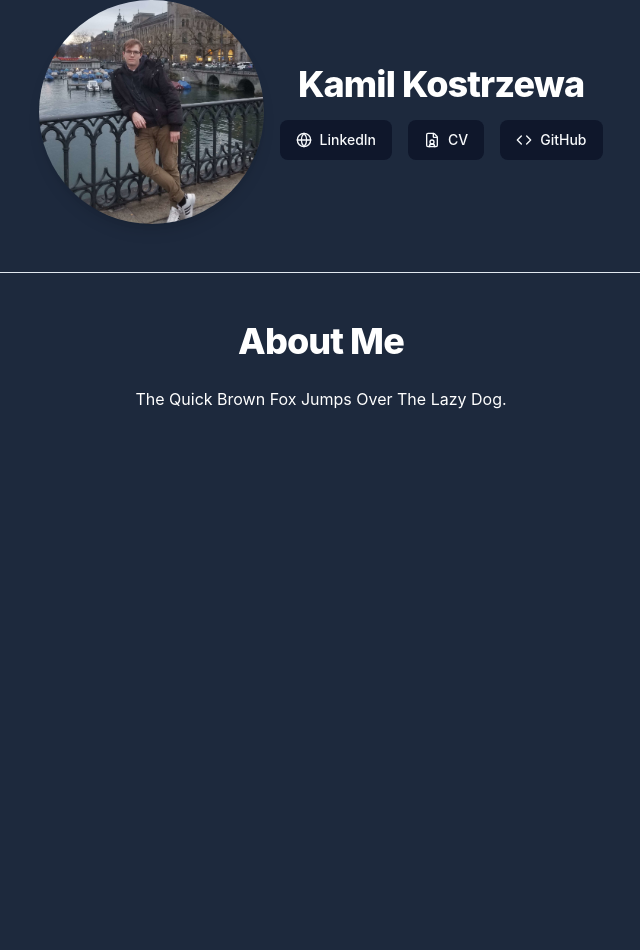
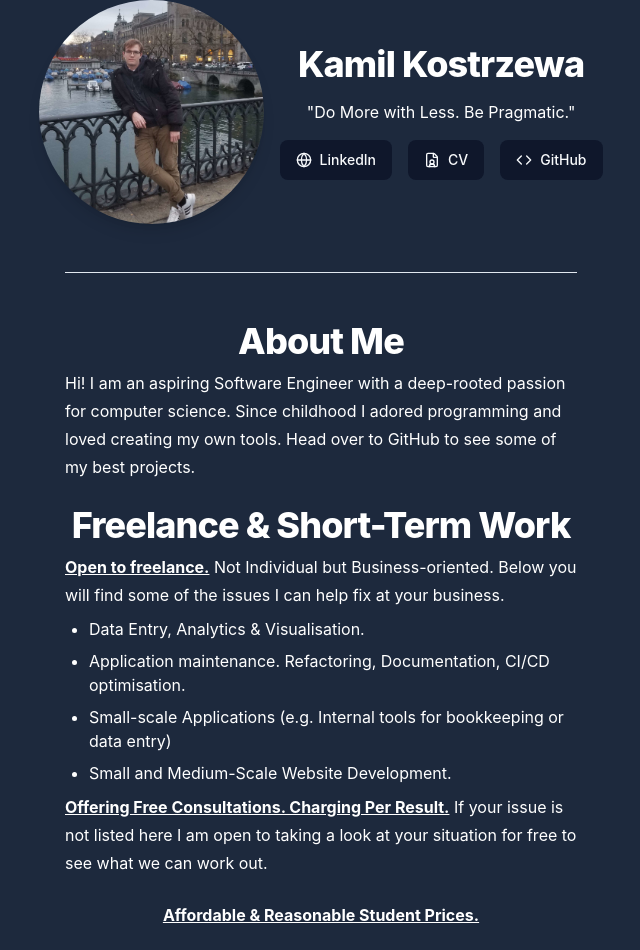
Before and after one commit to K0Stek122/k0stek122.github.io, a React (Vite) app: page /employers in a window 1280 px wide. Shown: the top 950 px of the page, without its empty margins (319-959 px from the left). Before the commit the page ends 800 px from the top, so only its background shows below. Built offline with nearby package versions, Linux system fonts and the light colour scheme.

Commit message:
feat: enhance Employers page with a personal quote, freelance offerings, and detailed service list

```diff
--- a/src/pages/employers.tsx
+++ b/src/pages/employers.tsx
@@ -34,6 +34,9 @@ const EmployersPage: React.FC<EmployersPageProps> = () => {
                 />
                 <div className="flex flex-col items-center justify-center gap-4 bg-slate-800">
                     <H1 text="Kamil Kostrzewa"></H1>
+                    <p className=" [&:not(:first-child)]: text-white">
+                        "Do More with Less. Be Pragmatic."
+                    </p>
                     <div className="flex flex-row items-center justify-center gap-4 bg-slate-800">
 
                         <Button
@@ -66,11 +69,32 @@ const EmployersPage: React.FC<EmployersPageProps> = () => {
                     </div>
                 </div>
             </div>
-            <Separator className="animate-fadeInUp max-w-3/5" />
-            <div className="animate-fadeInUp flex flex-col items-center w-screen bg-slate-800 max-w-3/5">
+            <Separator className="animate-fadeInUp max-w-2/5" />
+            <div className="animate-fadeInUp flex flex-col items-center w-screen bg-slate-800 max-w-2/5">
+
                 <H1 text="About Me" />
-                <p className="leading-7 [&:not(:first-child)]:mt-6 text-white">
-                    The Quick Brown Fox Jumps Over The Lazy Dog.
+                <p className="leading-7 [&:not(:first-child)]:mb-6 mt-2 text-white">
+                    Hi! I am an aspiring Software Engineer with a deep-rooted passion for computer science. Since childhood I adored programming and loved creating my own tools. Head over to GitHub to see some of my best projects.
+                </p>
+
+                <H1 text="Freelance & Short-Term Work" />
+                <p className="leading-7 [&:not(:first-child)]:mt-2 text-white">
+                    <b className="underline">Open to freelance.</b> Not Individual but Business-oriented. Below you will find some of the issues I can help fix at your business.
+                </p>
+
+                <ul className="ml-6 list-disc mt-2 text-white">
+                    <li className="mb-2">Data Entry, Analytics & Visualisation.</li>
+                    <li className="mb-2">Application maintenance. Refactoring, Documentation, CI/CD optimisation.</li>
+                    <li className="mb-2">Small-scale Applications (e.g. Internal tools for bookkeeping or data entry)</li>
+                    <li className="mb-2">Small and Medium-Scale Website Development.</li>
+                </ul>
+
+                <p className="leading-7 [&:not(:first-child)]:mb-6 text-white">
+                    <b className="underline">Offering Free Consultations. Charging Per Result.</b> If your issue is not listed here I am open to taking a look at your situation for free to see what we can work out.
+                </p>
+
+                <p className="leading-7 [&:not(:first-child)]:mb-6 text-white">
+                    <b className="underline">Affordable & Reasonable Student Prices.</b>
                 </p>
             </div>
         </div>
```
